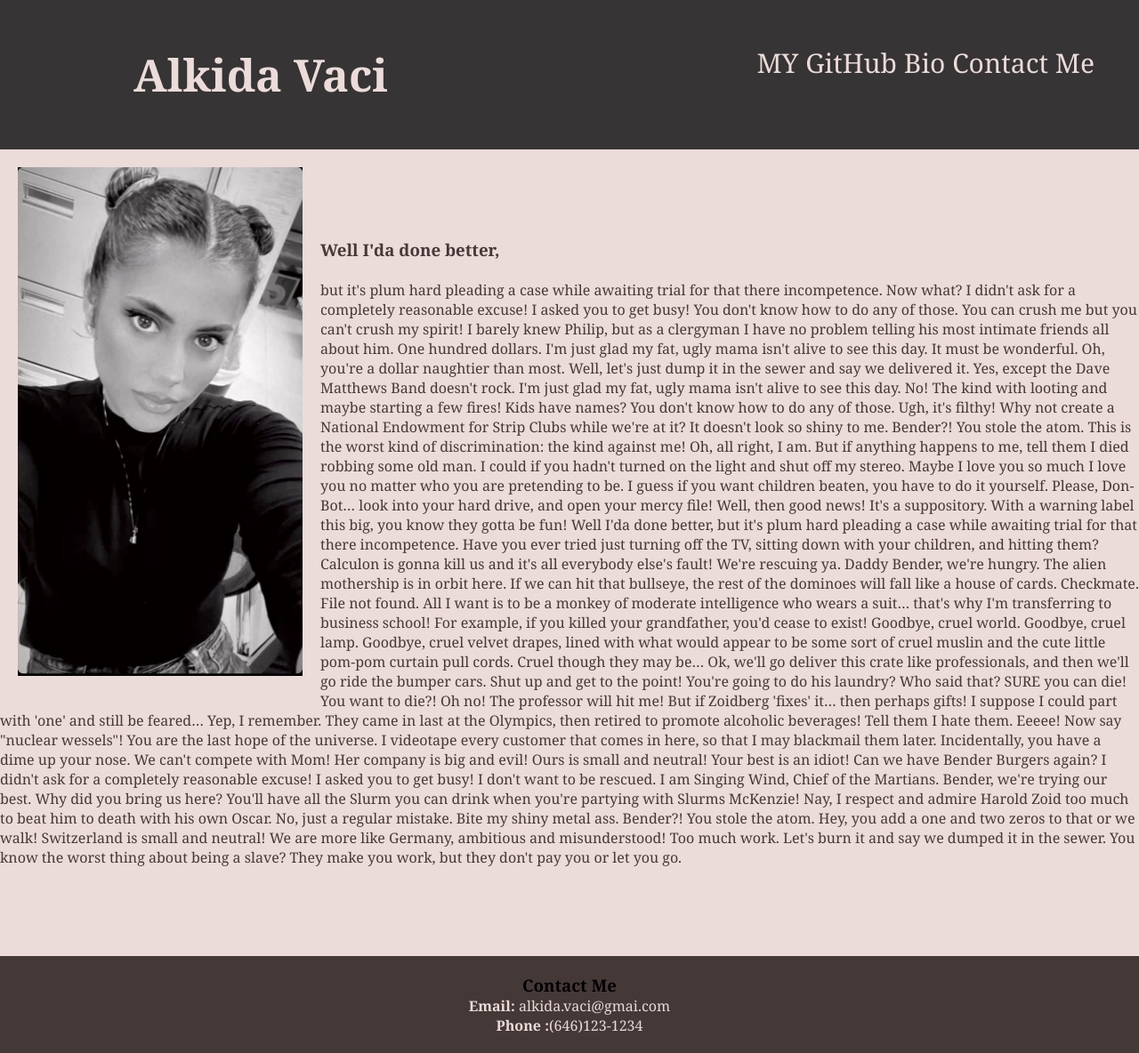
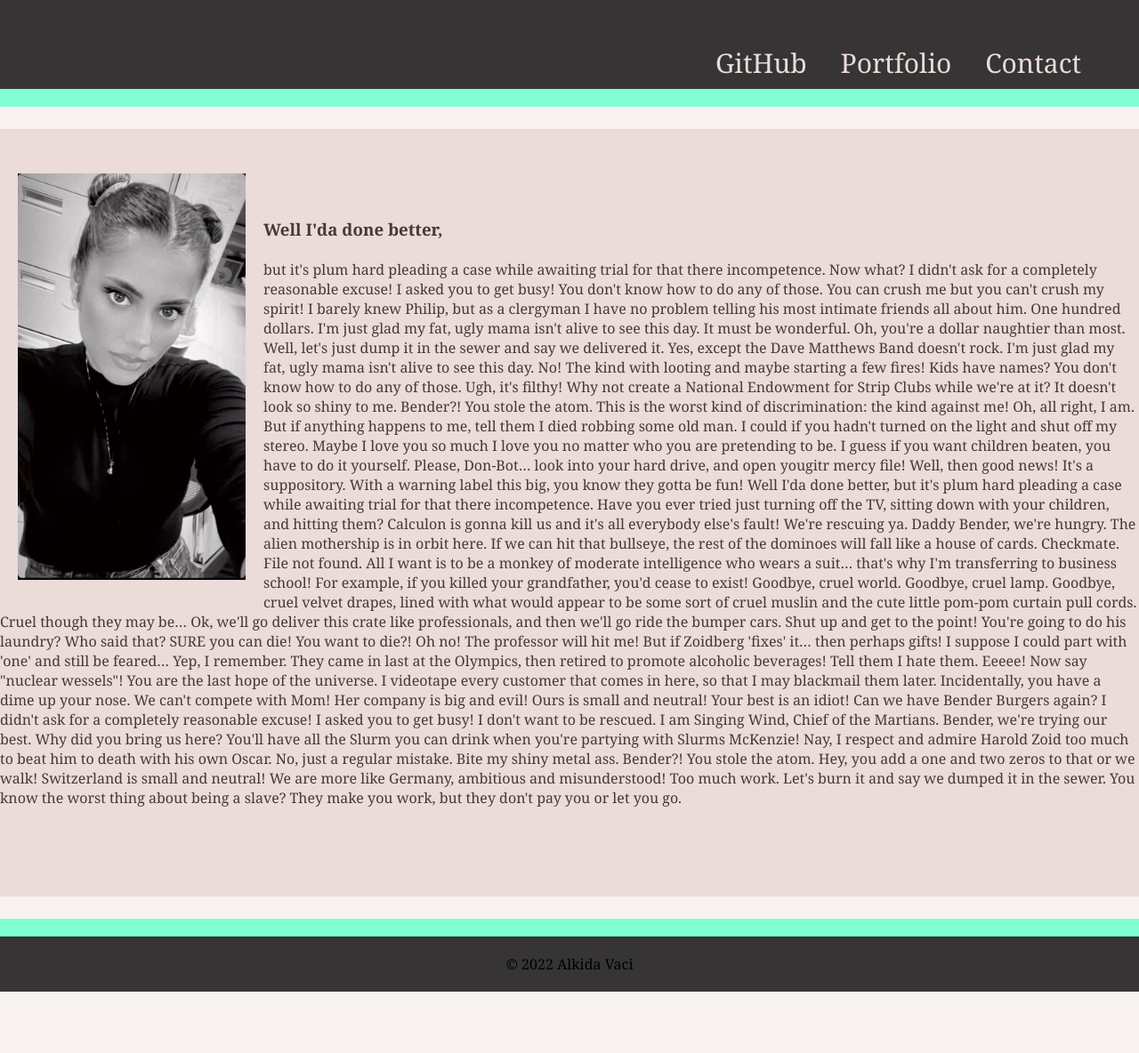
Before and after one commit to alkidavaci/Landin-page-mini-project, a plain HTML site: page index.html in a window 1280 px wide. Shown: the whole page at 89% size. After the commit the page ends 1115 px from the top, so only its background shows below. Drawn offline with Linux system fonts and the light colour scheme.

Commit message:
Changing header to Horizontal Navigation Bar

```diff
--- a/assets/script.css
+++ b/assets/script.css
@@ -1,70 +1,84 @@
-*{
+* {
   box-sizing: border-box;
   padding: 0;
   margin: 0;
-    font-family: Georgia, 'Times New Roman', Times, serif;
-
+  font-family: Georgia, "Times New Roman", Times, serif;
 }
-body{
+body {
   background-color: rgb(248, 242, 240);
-
+}
+.heroTop {
+  height: 20px;
+  width: 100%;
+  margin-bottom: 25px;
+  background-color: aquamarine;
+  background-size: cover;
+  background-position: center;
+}
+.heroBottom {
+  height: 20px;
+  width: 100%;
+  margin-top: 25px;
+  background-color: aquamarine;
+  background-size: cover;
+  background-position: center;
 }
 .header {
-    display: block;
-    position: sticky;
   background-color: rgb(54, 52, 52);
-    color:rgb(235, 219, 217);
+  color: rgb(235, 219, 217);
   padding: 50px;
 }
 
-
-.header h1{
-    display: inline;
-    font-size: 50px;
-    padding-left: 100px;
+header nav {
+  margin-left: 25px;
+  float: right;
+  font-size: 30px;
 }
 
-.header nav{
-  margin-left: 25px;
-  float:right;
-  font-size: 30px;
-
-
+header nav ul{
+    list-style-type: none;
 }
 
-a{
-    color:rgb(235, 219, 217);
-    text-decoration: none;
+header nav ul li{
+    display: inline;
 }
 
-.content p{
+a {
+  color: rgb(235, 219, 217);
+  text-decoration: none;
+  padding: 15px;
+  text-align: center;
+}
+li a:hover {
+    background-color: rgb(132, 156, 147);
+    padding: 15px;
+    margin: 0px;
+  }
+
+.content p {
   padding: 50px;
   text-align: justify;
 }
-.footer{
-    display: block;
-    background-color: rgb(69, 57, 56);
+.footer {
+  background-color: rgb(54, 52, 52);
   color: black;
   padding: 20px;
   text-align: center;
   float: center;
 }
-.content{
-    color:  rgb(69, 57, 56);
-    background-color:rgb(235, 219, 217) ;
+
+.content {
+  color: rgb(69, 57, 56);
+  background-color: rgb(235, 219, 217);
   height: 100%;
-
-
 }
 
-
 #myPic {
-    width: 25%;
+  width: 20%;
   height: auto;
   float: center;
   margin-left: 150px;
   float: left;
   margin: 20px;
-
-
+  padding-top: 30px;
 }
--- a/index.html
+++ b/index.html
@@ -9,14 +9,17 @@
   </head>
   <body>
     <header class="header">
-      <h1>Alkida Vaci</h1>
       <nav>
-      <a href="https://github.com/alkidavaci">MY GitHub</a>
-      <a href="#bio" >Bio</a>
-      <a href="#contactMe">Contact Me</a>
+        <ul>
+      <li><a href="https://github.com/alkidavaci">GitHub</a></li>
+      <li><a href="#portfolio" >Portfolio</a></li>
+      <li><a href="#contactMe">Contact</a></li>
+    </ul>
     </nav>
     </header>
+    <div class="heroTop"></div>
     <main class="content">
+
         <img id="myPic" src="./assets/images/kida.jpg" alt="My picture">
         <p>
            <h3> Well I'da done better,</h3><br> but it's plum hard pleading a case while awaiting trial for that there incompetence.
@@ -35,7 +38,7 @@ This is the worst kind of discrimination: the kind against me! Oh, all right, I
 
 Maybe I love you so much I love you no matter who you are pretending to be.
 I guess if you want children beaten, you have to do it yourself.
-Please, Don-Bot… look into your hard drive, and open your mercy file!
+Please, Don-Bot… look into your hard drive, and open yougitr mercy file!
 Well, then good news! It's a suppository. With a warning label this big, you know they gotta be fun! Well I'da done better, but it's plum hard pleading a case while awaiting trial for that there incompetence.
 
 Have you ever tried just turning off the TV, sitting down with your children, and hitting them? Calculon is gonna kill us and it's all everybody else's fault! We're rescuing ya. Daddy Bender, we're hungry.
@@ -60,11 +63,11 @@ Switzerland is small and neutral! We are more like Germany, ambitious and misund
         </p>
 
     </main>
+
+    <div class="heroBottom"></div>
     <footer class="footer">
-        <h3 id="contactMe">Contact Me</h3>
-        <a href="alkida.vaci@gmai.com"><strong>Email: </strong>alkida.vaci@gmai.com</a>
-        <br>
-        <a href=""><Strong>Phone :</Strong>(646)123-1234</a>
+
+      <p>&copy; 2022 Alkida Vaci</p>
     </footer>
   </body>
 </html>
```
Lines whose indentation alone changed are shown as unchanged.
